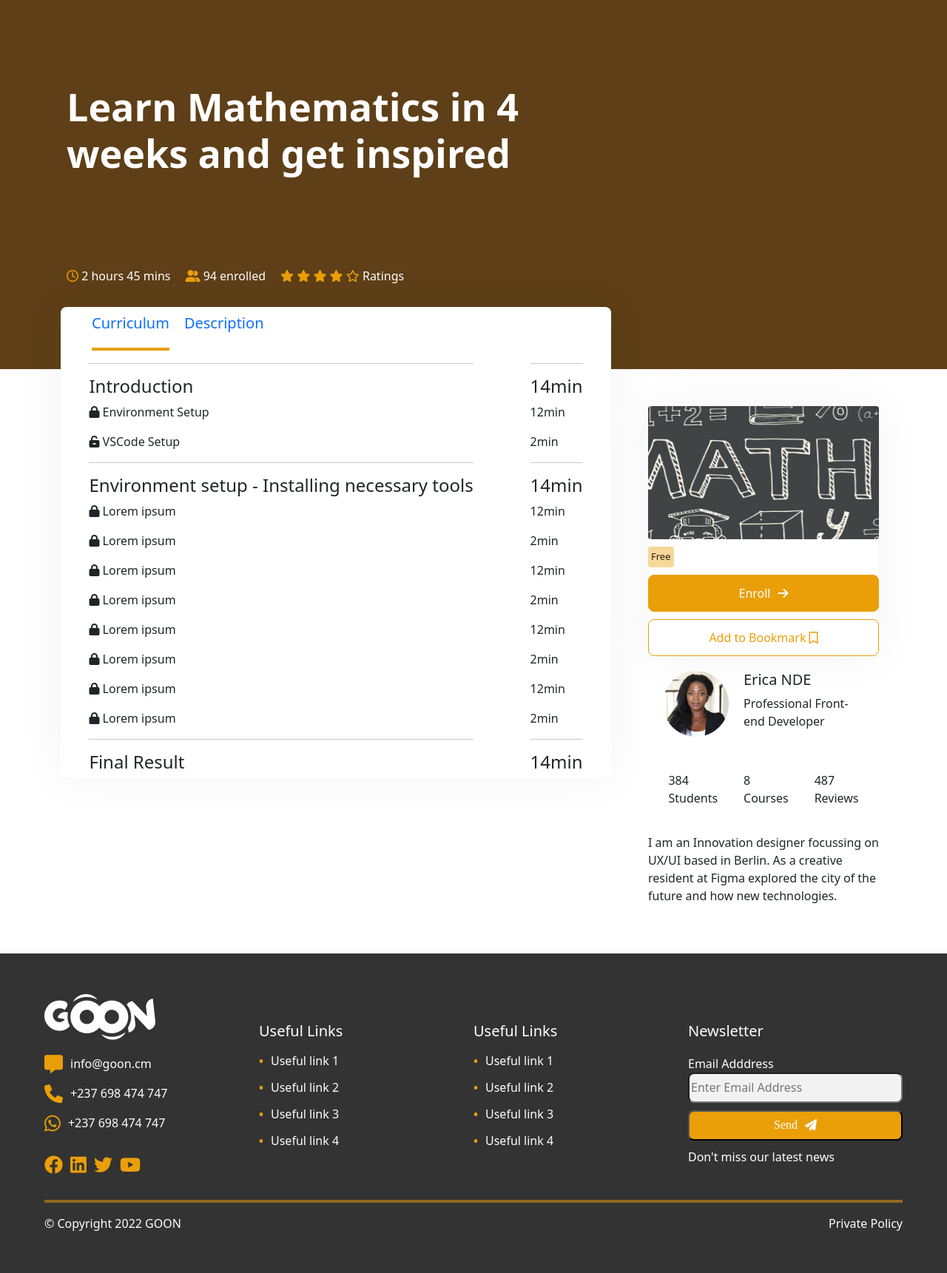
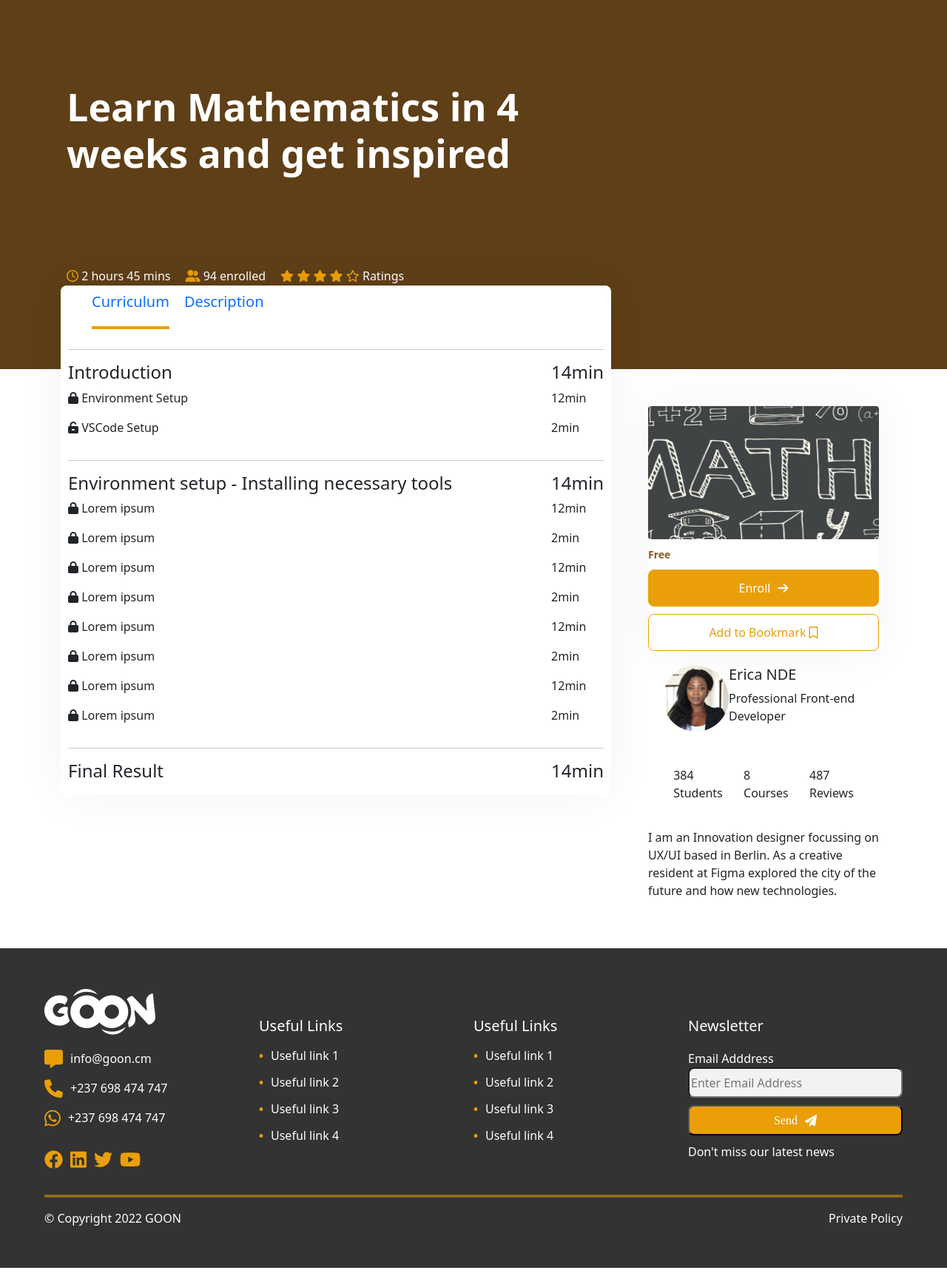
Before and after one commit to FonsahPageo/figma-design, a PHP site: page /course_details.html in a window 1280 px wide. Shown: the part 55-1776 px from the top of the page at 74% size. Run offline with PHP 8.4, Linux system fonts and the light colour scheme.

Commit message:
work update

```diff
--- a/course_details.html
+++ b/course_details.html
@@ -41,12 +41,23 @@
                 </ul>
             </nav>
             <div class="part-1">
+                <hr>
+                <div class="information">
                     <div>
-                    <hr>
                         <h4>Introduction</h4>
                         <p><i class="fa-solid fa-lock"></i> Environment Setup</p>
                         <p><i class="fa-solid fa-unlock-keyhole"></i> VSCode Setup</p>
+                    </div>
+
+                    <div>
+                        <h4>14min</h4>
+                        <p>12min</p>
+                        <p>2min</p>
+                    </div>
+                </div>
                 <hr>
+                <div class="information">
+                    <div>
                         <h4>Environment setup - Installing necessary tools</h4>
                         <p><i class="fa-solid fa-lock"></i> Lorem ipsum</p>
                         <p><i class="fa-solid fa-lock"></i> Lorem ipsum</p>
@@ -56,15 +67,9 @@
                         <p><i class="fa-solid fa-lock"></i> Lorem ipsum</p>
                         <p><i class="fa-solid fa-lock"></i> Lorem ipsum</p>
                         <p><i class="fa-solid fa-lock"></i> Lorem ipsum</p>
-                    <hr>
-                    <h4>Final Result</h4>
                     </div>
+
                     <div>
-                    <hr>
-                    <h4>14min</h4>
-                    <p>12min</p>
-                    <p>2min</p>
-                    <hr>
                         <h4>14min</h4>
                         <p>12min</p>
                         <p>2min</p>
@@ -74,8 +79,17 @@
                         <p>2min</p>
                         <p>12min</p>
                         <p>2min</p>
+                    </div>
+                </div>
                 <hr>
+                <div class="information">
+                    <div>
+                        <h4>Final Result</h4>
+                    </div>
+
+                    <div>
                         <h4>14min</h4>
+                    </div>
                 </div>
             </div>
         </div>
@@ -83,7 +97,7 @@
             <div class="course">
                 <img src="/images/Rectangle 5.png" alt="" class="rectangle">
                 <div class="maths-content">
-                    <div class="mathsfree">Free </div>
+                    Free
                 </div>
                 <a class="details-maths-enroll" role="button" href="#">
                     Enroll <i class="fa-solid fa-arrow-right"></i>
@@ -112,7 +126,6 @@
                     explored the city of the future and how new technologies. </p>
             </div>
         </div>
-
     </section>
 
     <div w3-include-html="footer.html"></div>
--- a/courses.html
+++ b/courses.html
@@ -225,8 +225,8 @@
     <div class="get-started">
         <section class="section-2-course">
             <div>
-                <h3>Don't wait too long</h3>
-                <p>Get Started Now</p>
+                <h3 class="phrase-1">Don't wait too long</h3>
+                <h3 class="phrase-2">Get Started Now</h3>
                </div>
             <div>
                 <img src="/images/Ellipse 2.png">
--- a/styles/course_details.css
+++ b/styles/course_details.css
@@ -78,8 +78,9 @@
 
 .part-1 {
     display: flex;
-    flex-direction: row;
+    flex-direction: column;
     justify-content: space-around;
+    padding: 10px;
 }
 
 .rectangle-2 {
@@ -117,12 +118,18 @@
     flex-direction: row;
     padding: 20px;
     justify-content: space-around;
-    gap: 20px;
+    /* gap: 20px; */
 }
 
 .erica{
     display: flex;
     flex-direction: row;
-    gap: 20px;
+    /* gap: 20px; */
     padding: 20px;
 }
+
+.information{
+    display: flex;
+    justify-content: space-between;
+    /* padding: 20px; */
+}
--- a/styles/style.css
+++ b/styles/style.css
@@ -5,6 +5,7 @@ a {
 li {
     list-style: none;
 }
+
 
 .main-header {
     position: fixed;
```
Also changed, not shown: styles/courses.css (+12 -16 lines). Lines whose indentation alone changed are shown as unchanged.
